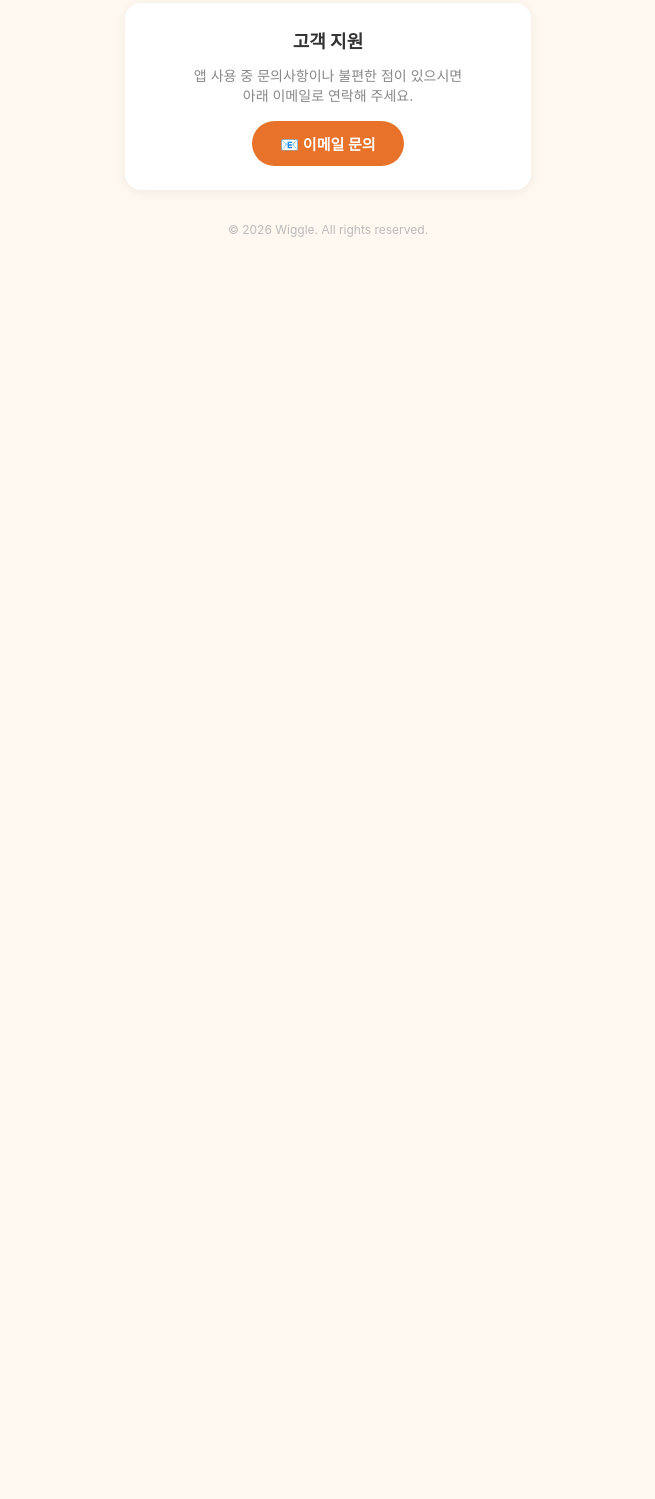
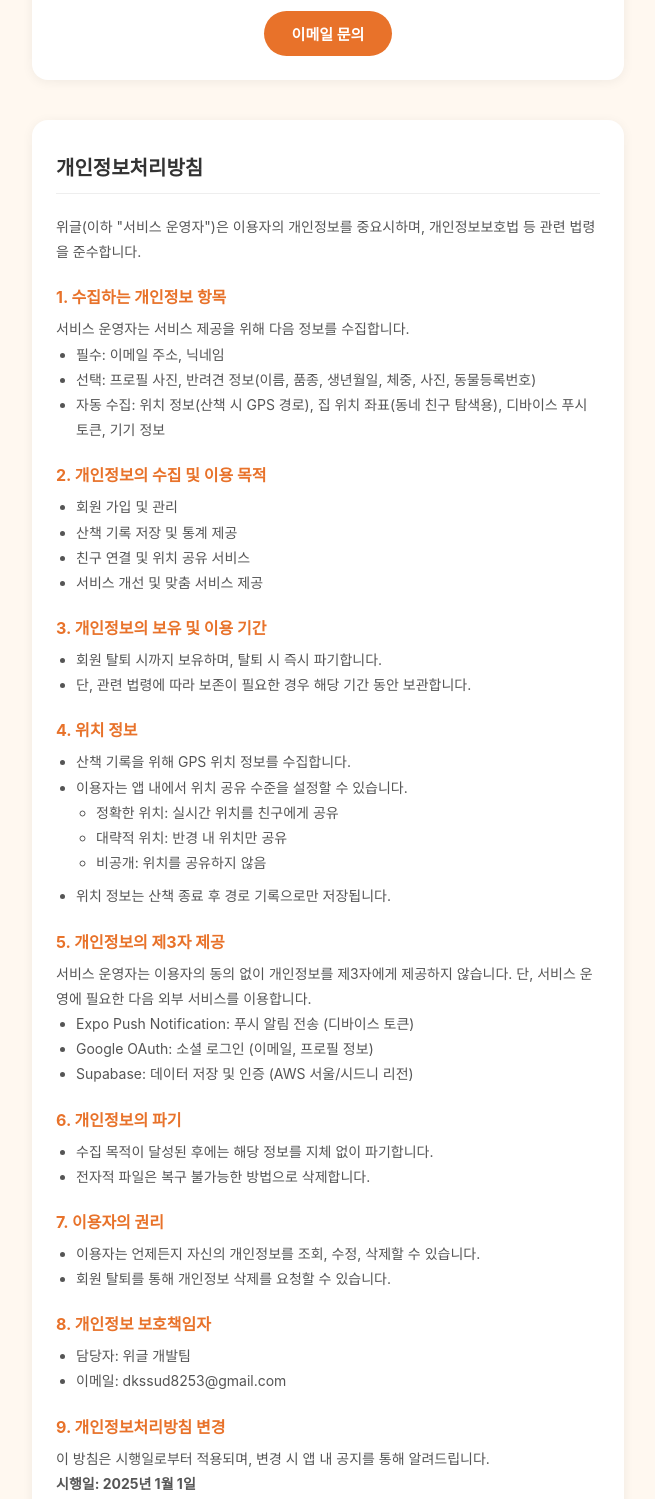
Before and after one commit to z1nun/wiggle-support, a plain HTML site: page index.html in a window 1280 px wide. Shown: the part 405-1904 px from the top of the page, without its empty margins (312-967 px from the left). Before the commit the page ends 800 px from the top, so only its background shows below. Drawn offline with Linux system fonts and the light colour scheme.

Commit message:
feat: 개인정보처리방침 섹션 추가

```diff
--- a/index.html
+++ b/index.html
@@ -3,22 +3,22 @@
 <head>
     <meta charset="UTF-8">
     <meta name="viewport" content="width=device-width, initial-scale=1.0">
-    <title>위글(Wiggle) - 지원</title>
+    <title>위글(Wiggle) - 지원 및 개인정보처리방침</title>
     <style>
         * { margin: 0; padding: 0; box-sizing: border-box; }
         body {
             font-family: -apple-system, BlinkMacSystemFont, 'Apple SD Gothic Neo', sans-serif;
             background: #FFF8F0;
             color: #333;
-            min-height: 100vh;
-            display: flex;
-            justify-content: center;
-            align-items: center;
         }
         .container {
-            max-width: 480px;
+            max-width: 640px;
+            margin: 0 auto;
             padding: 40px 24px;
+        }
+        .header {
             text-align: center;
+            margin-bottom: 40px;
         }
         .logo { font-size: 48px; margin-bottom: 8px; }
         h1 { font-size: 28px; color: #E8722A; margin-bottom: 4px; }
@@ -28,12 +28,15 @@
             line-height: 1.7;
             color: #555;
             margin-bottom: 32px;
+            text-align: center;
         }
         .support-box {
             background: #fff;
             border-radius: 16px;
             padding: 24px;
             box-shadow: 0 2px 12px rgba(0,0,0,0.06);
+            margin-bottom: 40px;
+            text-align: center;
         }
         .support-box h2 { font-size: 18px; margin-bottom: 12px; color: #333; }
         .support-box p { font-size: 14px; color: #888; margin-bottom: 16px; }
@@ -48,11 +51,41 @@
             font-weight: 600;
         }
         .email-link:hover { background: #d4621f; }
-        .footer { margin-top: 32px; font-size: 12px; color: #bbb; }
+        .privacy {
+            background: #fff;
+            border-radius: 16px;
+            padding: 32px 24px;
+            box-shadow: 0 2px 12px rgba(0,0,0,0.06);
+            margin-bottom: 40px;
+        }
+        .privacy h2 {
+            font-size: 20px;
+            color: #333;
+            margin-bottom: 20px;
+            padding-bottom: 12px;
+            border-bottom: 1px solid #eee;
+        }
+        .privacy h3 {
+            font-size: 16px;
+            color: #E8722A;
+            margin-top: 20px;
+            margin-bottom: 8px;
+        }
+        .privacy p, .privacy li {
+            font-size: 14px;
+            line-height: 1.8;
+            color: #555;
+        }
+        .privacy ul {
+            padding-left: 20px;
+            margin-bottom: 8px;
+        }
+        .footer { text-align: center; font-size: 12px; color: #bbb; padding: 20px 0; }
     </style>
 </head>
 <body>
     <div class="container">
+        <div class="header">
             <div class="logo">🐾</div>
             <h1>위글 (Wiggle)</h1>
             <p class="tagline">우리 동네 강아지 산책 친구</p>
@@ -60,12 +93,86 @@
                 위글은 반려견과 함께하는 산책을 더 즐겁게 만들어주는 앱입니다.<br>
                 동네 강아지 친구를 찾고, 함께 산책하며 추억을 기록하세요.
             </p>
+        </div>
+
         <div class="support-box">
             <h2>고객 지원</h2>
             <p>앱 사용 중 문의사항이나 불편한 점이 있으시면<br>아래 이메일로 연락해 주세요.</p>
-            <a href="mailto:dkssud8253@gmail.com" class="email-link">📧 이메일 문의</a>
+            <a href="mailto:dkssud8253@gmail.com" class="email-link">이메일 문의</a>
         </div>
-        <p class="footer">© 2026 Wiggle. All rights reserved.</p>
+
+        <div class="privacy" id="privacy">
+            <h2>개인정보처리방침</h2>
+
+            <p>위글(이하 "서비스 운영자")은 이용자의 개인정보를 중요시하며, 개인정보보호법 등 관련 법령을 준수합니다.</p>
+
+            <h3>1. 수집하는 개인정보 항목</h3>
+            <p>서비스 운영자는 서비스 제공을 위해 다음 정보를 수집합니다.</p>
+            <ul>
+                <li>필수: 이메일 주소, 닉네임</li>
+                <li>선택: 프로필 사진, 반려견 정보(이름, 품종, 생년월일, 체중, 사진, 동물등록번호)</li>
+                <li>자동 수집: 위치 정보(산책 시 GPS 경로), 집 위치 좌표(동네 친구 탐색용), 디바이스 푸시 토큰, 기기 정보</li>
+            </ul>
+
+            <h3>2. 개인정보의 수집 및 이용 목적</h3>
+            <ul>
+                <li>회원 가입 및 관리</li>
+                <li>산책 기록 저장 및 통계 제공</li>
+                <li>친구 연결 및 위치 공유 서비스</li>
+                <li>서비스 개선 및 맞춤 서비스 제공</li>
+            </ul>
+
+            <h3>3. 개인정보의 보유 및 이용 기간</h3>
+            <ul>
+                <li>회원 탈퇴 시까지 보유하며, 탈퇴 시 즉시 파기합니다.</li>
+                <li>단, 관련 법령에 따라 보존이 필요한 경우 해당 기간 동안 보관합니다.</li>
+            </ul>
+
+            <h3>4. 위치 정보</h3>
+            <ul>
+                <li>산책 기록을 위해 GPS 위치 정보를 수집합니다.</li>
+                <li>이용자는 앱 내에서 위치 공유 수준을 설정할 수 있습니다.
+                    <ul>
+                        <li>정확한 위치: 실시간 위치를 친구에게 공유</li>
+                        <li>대략적 위치: 반경 내 위치만 공유</li>
+                        <li>비공개: 위치를 공유하지 않음</li>
+                    </ul>
+                </li>
+                <li>위치 정보는 산책 종료 후 경로 기록으로만 저장됩니다.</li>
+            </ul>
+
+            <h3>5. 개인정보의 제3자 제공</h3>
+            <p>서비스 운영자는 이용자의 동의 없이 개인정보를 제3자에게 제공하지 않습니다. 단, 서비스 운영에 필요한 다음 외부 서비스를 이용합니다.</p>
+            <ul>
+                <li>Expo Push Notification: 푸시 알림 전송 (디바이스 토큰)</li>
+                <li>Google OAuth: 소셜 로그인 (이메일, 프로필 정보)</li>
+                <li>Supabase: 데이터 저장 및 인증 (AWS 서울/시드니 리전)</li>
+            </ul>
+
+            <h3>6. 개인정보의 파기</h3>
+            <ul>
+                <li>수집 목적이 달성된 후에는 해당 정보를 지체 없이 파기합니다.</li>
+                <li>전자적 파일은 복구 불가능한 방법으로 삭제합니다.</li>
+            </ul>
+
+            <h3>7. 이용자의 권리</h3>
+            <ul>
+                <li>이용자는 언제든지 자신의 개인정보를 조회, 수정, 삭제할 수 있습니다.</li>
+                <li>회원 탈퇴를 통해 개인정보 삭제를 요청할 수 있습니다.</li>
+            </ul>
+
+            <h3>8. 개인정보 보호책임자</h3>
+            <ul>
+                <li>담당자: 위글 개발팀</li>
+                <li>이메일: dkssud8253@gmail.com</li>
+            </ul>
+
+            <h3>9. 개인정보처리방침 변경</h3>
+            <p>이 방침은 시행일로부터 적용되며, 변경 시 앱 내 공지를 통해 알려드립니다.</p>
+            <p><strong>시행일: 2025년 1월 1일</strong></p>
+        </div>
+
+        <p class="footer">&copy; 2026 Wiggle. All rights reserved.</p>
     </div>
 </body>
 </html>
```
Lines whose indentation alone changed are shown as unchanged.
